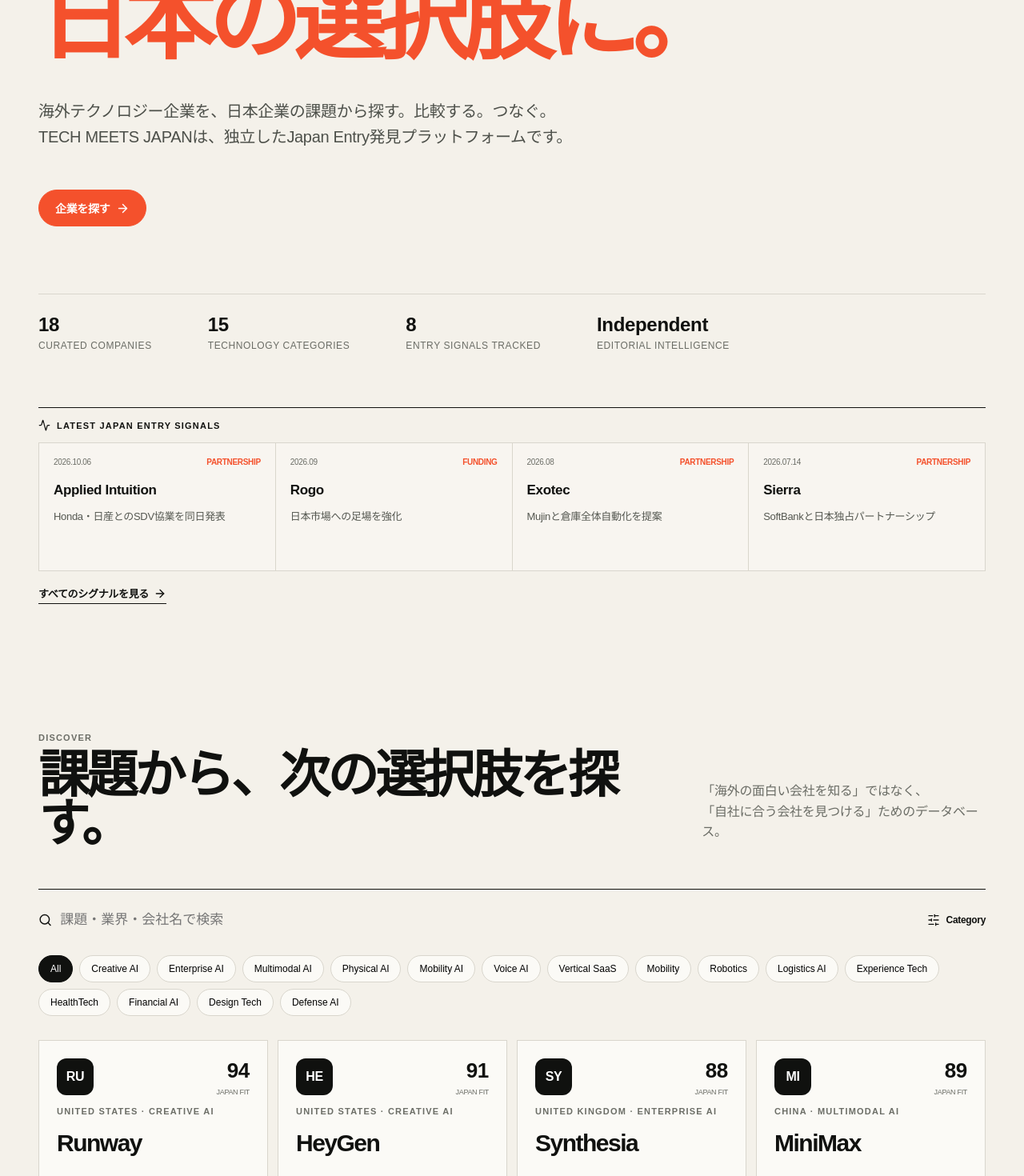
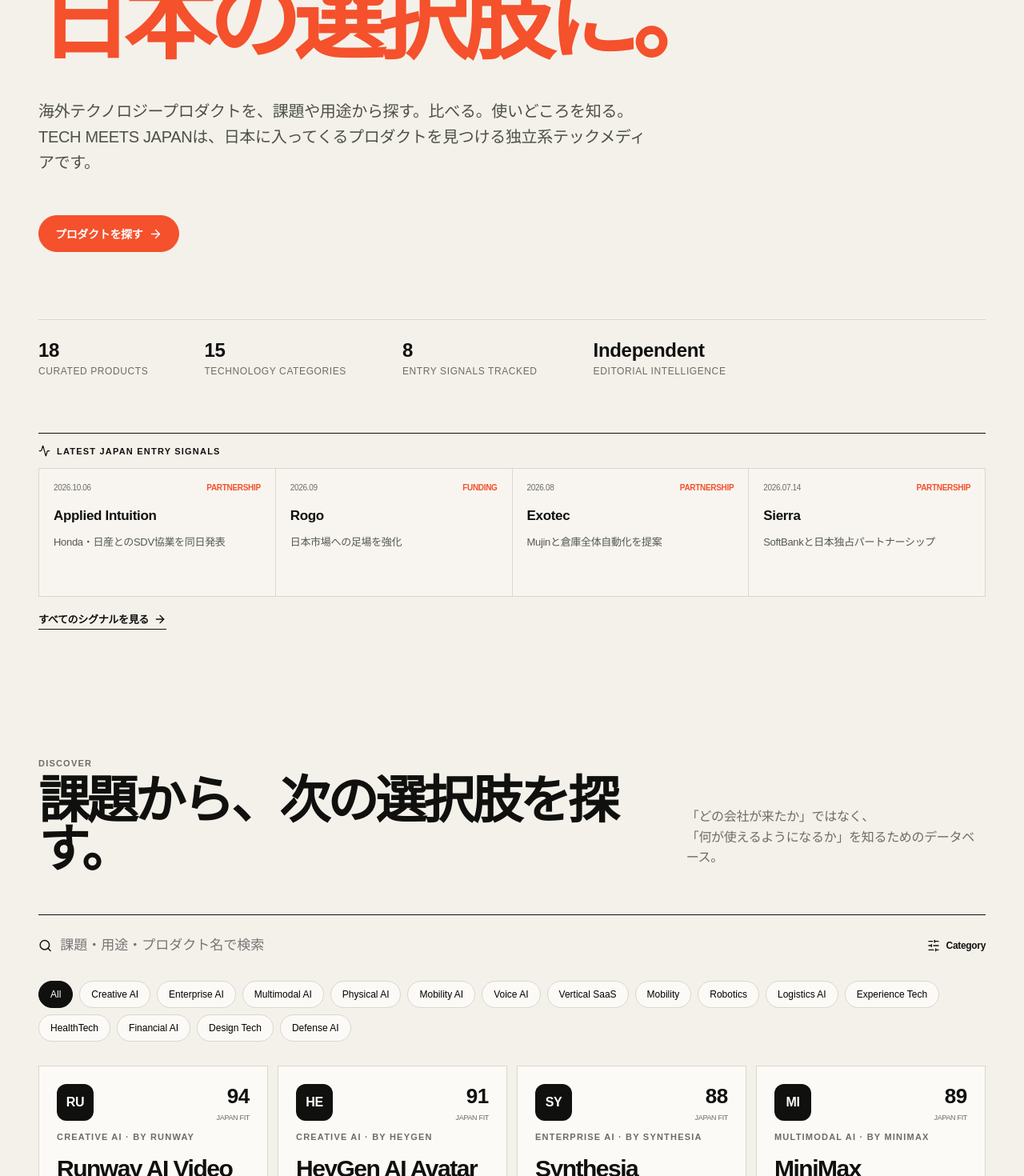
Before and after one commit to yasu-kai/tech-meets-japan, a Next.js app: page / in a window 1280 px wide. Shown: the part 360-1830 px from the top of the page at 80% size. Built offline with nearby package versions, Linux system fonts and the light colour scheme.

Commit message:
Reframe homepage around products, not companies

```diff
--- a/app/page.tsx
+++ b/app/page.tsx
@@ -2,12 +2,12 @@ import Link from "next/link";
 import { ArrowRight, Compass, Globe2, Search, ShieldCheck, Sparkles, Activity, Layers3, Radar } from "lucide-react";
 import Header from "@/components/Header";
 import Footer from "@/components/Footer";
-import CompanyExplorer from "@/components/CompanyExplorer";
-import { companies, signals, themes } from "@/lib/data";
+import ProductExplorer from "@/components/ProductExplorer";
+import { products, signals, themes } from "@/lib/data";
 
 export default function Home() {
-  const featured = companies.find(c => c.featured)!;
-  const categoryCount = new Set(companies.map(c => c.category)).size;
+  const featured = products.find(p => p.featured)!;
+  const categoryCount = new Set(products.map(p => p.category)).size;
 
   return (
     <>
@@ -17,14 +17,14 @@ export default function Home() {
           <div className="hero-badge"><span></span> JAPAN ENTRY INTELLIGENCE PLATFORM</div>
           <h1>世界の次を、<br/><em>日本の選択肢に。</em></h1>
           <p className="hero-copy">
-            海外テクノロジー企業を、日本企業の課題から探す。比較する。つなぐ。<br className="desktop-only"/>
-            TECH MEETS JAPANは、独立したJapan Entry発見プラットフォームです。
+            海外テクノロジープロダクトを、課題や用途から探す。比べる。使いどころを知る。<br className="desktop-only"/>
+            TECH MEETS JAPANは、日本に入ってくるプロダクトを見つける独立系テックメディアです。
           </p>
           <div className="hero-actions">
-            <Link href="/companies" className="button button-accent">企業を探す <ArrowRight size={17}/></Link>
+            <Link href="/products" className="button button-accent">プロダクトを探す <ArrowRight size={17}/></Link>
           </div>
           <div className="hero-stats">
-            <div><strong>{companies.length}</strong><span>Curated companies</span></div>
+            <div><strong>{products.length}</strong><span>Curated products</span></div>
             <div><strong>{categoryCount}</strong><span>Technology categories</span></div>
             <div><strong>{signals.length}</strong><span>Entry signals tracked</span></div>
             <div><strong>Independent</strong><span>Editorial intelligence</span></div>
@@ -51,10 +51,10 @@ export default function Home() {
               <p className="eyebrow">DISCOVER</p>
               <h2>課題から、次の選択肢を探す。</h2>
             </div>
-            <p>「海外の面白い会社を知る」ではなく、<br/>「自社に合う会社を見つける」ためのデータベース。</p>
+            <p>「どの会社が来たか」ではなく、<br/>「何が使えるようになるか」を知るためのデータベース。</p>
           </div>
-          <CompanyExplorer compact/>
-          <div className="center"><Link href="/companies" className="text-link">すべての企業を見る <ArrowRight size={16}/></Link></div>
+          <ProductExplorer compact/>
+          <div className="center"><Link href="/products" className="text-link">すべてのプロダクトを見る <ArrowRight size={16}/></Link></div>
         </section>
 
         <section className="theme-section">
@@ -77,7 +77,7 @@ export default function Home() {
 
         <section className="feature-band">
           <div className="feature-copy">
-            <p className="eyebrow">FEATURED JAPAN ENTRY</p>
+            <p className="eyebrow">FEATURED PRODUCT</p>
             <h2>{featured.name}</h2>
             <p className="feature-tagline">{featured.tagline}</p>
             <p>{featured.description}</p>
@@ -85,7 +85,7 @@ export default function Home() {
               <div><span>Japan Fit</span><strong>{featured.fitScore}/100</strong></div>
               <div><span>Status</span><strong>{featured.japanStatus}</strong></div>
             </div>
-            <Link href={"/companies/" + featured.slug} className="button button-light">分析を見る <ArrowRight size={17}/></Link>
+            <Link href={"/products/" + featured.slug} className="button button-light">分析を見る <ArrowRight size={17}/></Link>
           </div>
           <div className="feature-visual">
             <div className="visual-orbit orbit-one"></div>
@@ -103,7 +103,7 @@ export default function Home() {
             <p>発見から、日本市場での実装まで。</p>
           </div>
           <div className="steps-grid">
-            <div className="step-card"><Search/><span>01</span><h3>Discover</h3><p>課題・業界・用途から、海外テクノロジー企業を発見。</p></div>
+            <div className="step-card"><Search/><span>01</span><h3>Discover</h3><p>課題・業界・用途から、海外テクノロジープロダクトを発見。</p></div>
             <div className="step-card"><Compass/><span>02</span><h3>Compare</h3><p>Japan Fit、導入難易度、ユースケースを共通軸で比較。</p></div>
             <div className="step-card"><Globe2/><span>03</span><h3>Understand</h3><p>日本での導入状況、競合、リスク、実績まで立体的に理解。</p></div>
             <div className="step-card"><Sparkles/><span>04</span><h3>Decide</h3><p>自社に合うか、今検討すべきか、次のアクションまで判断。</p></div>
@@ -130,14 +130,14 @@ export default function Home() {
         <section className="neutrality">
           <ShieldCheck size={28}/>
           <div><p className="eyebrow">EDITORIAL PRINCIPLE</p><h2>読む人の判断に、役立つか。</h2></div>
-          <p>企業紹介で終わらず、実績・競合・リスク・導入適性まで同じ目線で整理。TECH MEETS JAPANは、判断材料の質を最優先にします。</p>
+          <p>プロダクト紹介で終わらず、用途・比較対象・実績・リスク・導入適性まで同じ目線で整理。TECH MEETS JAPANは、判断材料の質を最優先にします。</p>
         </section>
 
         <section className="cta-band">
           <p className="eyebrow">EXPLORE WHAT'S NEXT</p>
           <h2>知らなかった選択肢を、<br/>次の打ち手に。</h2>
-          <p>海外テックを、話題ではなく「自社で使えるか」で見る。</p>
-          <Link href="/companies" className="button button-accent">企業を探す <ArrowRight size={17}/></Link>
+          <p>海外プロダクトを、話題ではなく「自社で使えるか」で見る。</p>
+          <Link href="/products" className="button button-accent">プロダクトを探す <ArrowRight size={17}/></Link>
         </section>
       </main>
       <Footer/>
```
